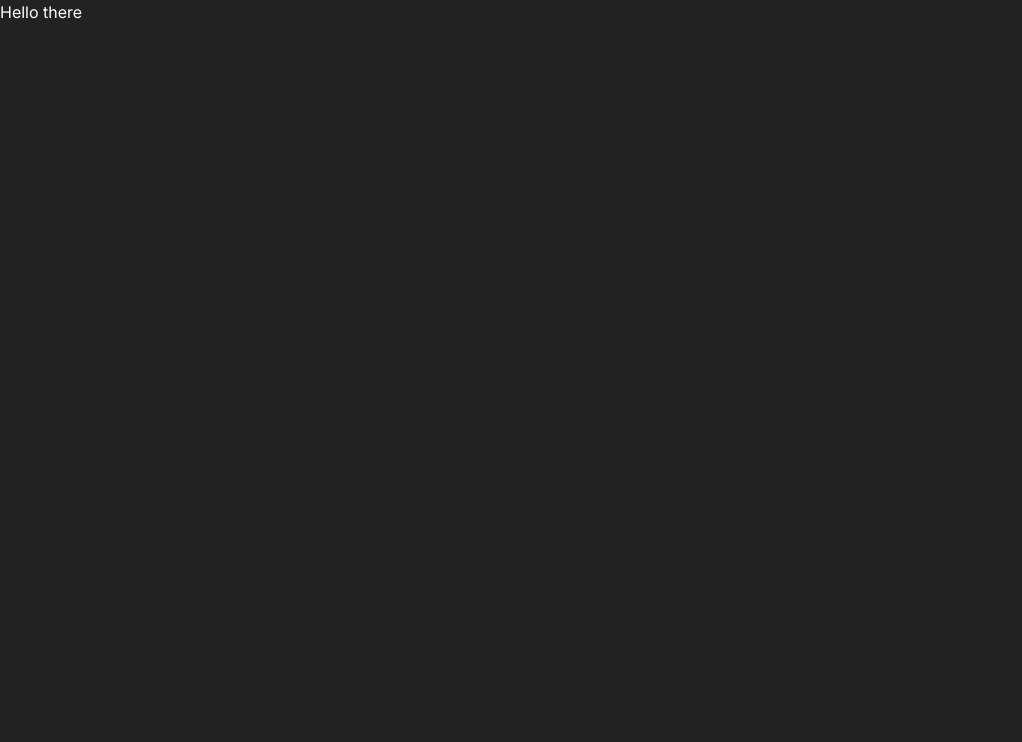
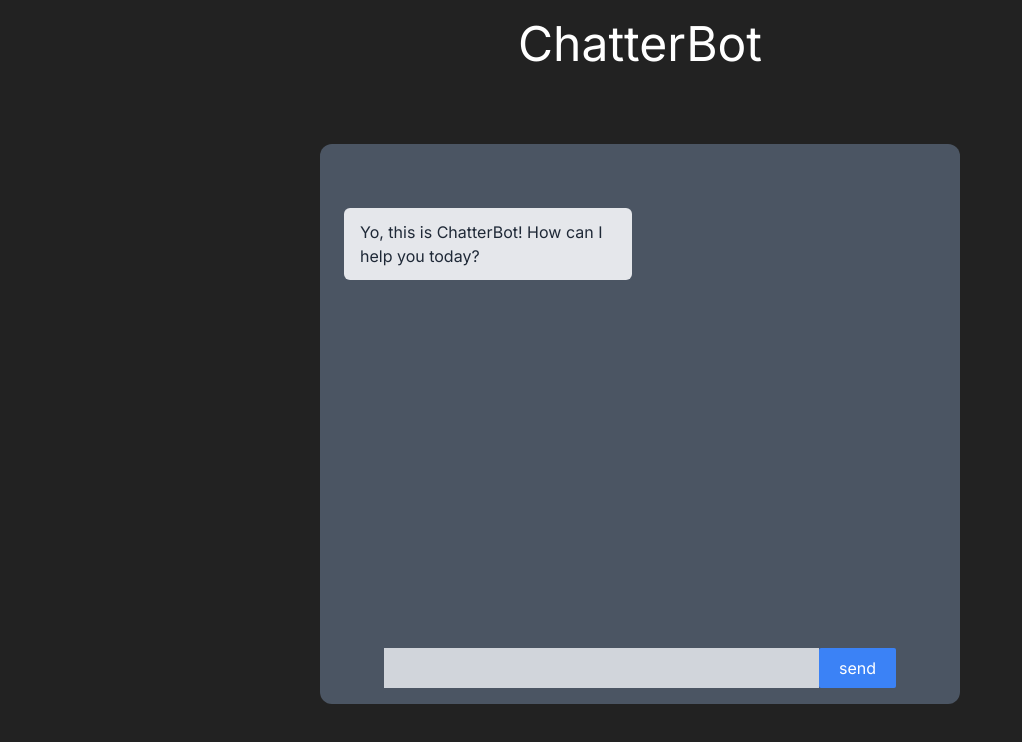
Before and after one commit to spacemc2/OpenAI-ChatBot, a Next.js app: page / in a window 1280 px wide. Shown: the top 742 px of the page, without its empty margins (0-1022 px from the left). Built offline with nearby package versions, Linux system fonts and the light colour scheme.

Commit message:
home function completed

```diff
--- a/src/app/page.tsx
+++ b/src/app/page.tsx
@@ -13,6 +13,86 @@ export default function Home() {
     },
   ]);
 
-  return (<div>Hello there</div>)
+
+
+const callGetResponse = async () => {
+  setIsLoading(true);
+  let temp = messages;
+  temp.push({ role: "user", content: theInput });
+  setMessages(temp)
+  setTheInput("");
+  console.log("Calling OpenAI...");
+
+  const response = await fetch("/api", {
+    method: "POST",
+    headers: {
+      "Content-Type": "application/json",
+    },
+
+    body: JSON.stringify({ messages }),
+  });
+
+  const data = await response.json();
+  const { output } = data;
+  console.log("OpenAI replied...", output.content);
+
+  setMessages((prevMessages) => [...prevMessages, output]);
+  setIsLoading(false);
+
+};
+
+  const Submit = (event: React.KeyboardEvent<HTMLTextAreaElement>) => {
+    if (event.key === "Enter") {
+      event.preventDefault();
+      callGetResponse();
+    }
+  };
+
+  return(
+    <main className="flex min-h-screen flex-col items-center justify-between px-24 py-5">
+          <h1 className="text-5xl font-sans">ChatterBot</h1>
+
+          <div className="flex  h-[35rem] w-[40rem] flex-col items-center bg-gray-600 rounded-xl">
+            <div className=" h-full flex flex-col gap-2 overflow-y-auto py-8 px-3 w-full">
+            <div className=" h-full flex flex-col gap-2 overflow-y-auto py-8 px-3 w-full">
+              {messages.map((e) => {
+                return (
+                  <div
+                    key={e.content}
+                    className={`w-max max-w-[18rem] rounded-md px-4 py-3 h-min ${
+                      e.role === "assistant"
+                        ? "self-start  bg-gray-200 text-gray-800"
+                        : "self-end  bg-gray-800 text-gray-50"
+                    } `}
+                  >
+                    {e.content}
+                  </div>
+                );
+              })}
+
+
+
+              {isLoading ? <div className="self-start  bg-gray-200 text-gray-800 w-max max-w-[18rem] rounded-md px-4 py-3 h-min">*thinking*</div> : ""}
+          </div>
+    </div>
+    <div className="relative  w-[80%] bottom-4 flex justify-center">
+              <textarea
+                value={theInput}
+                onChange={(event) => setTheInput(event.target.value)}
+                className="w-[85%] h-10 px-3 py-2 resize-none overflow-y-auto text-black bg-gray-300 rouded"
+                onKeyDown={Submit}
+              />
+              <button
+                onClick={callGetResponse}
+                className="w-[15%] bg-blue-500 px-4 py-2 rounded-sm "
+              >
+                send
+              </button>
+            </div>
+          </div>
+
+          <div></div>
+        </main>
+      );
 
   }
```
